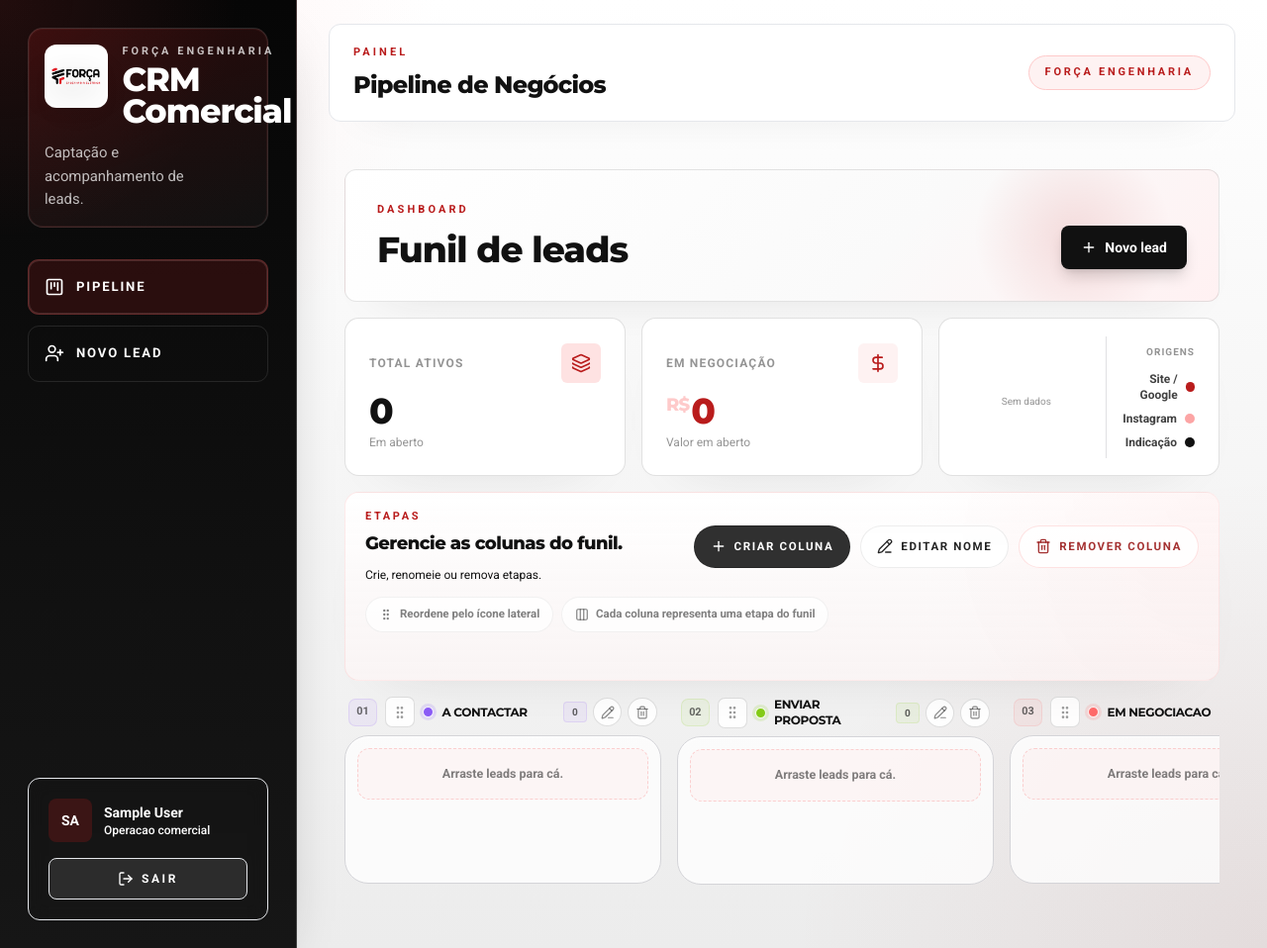
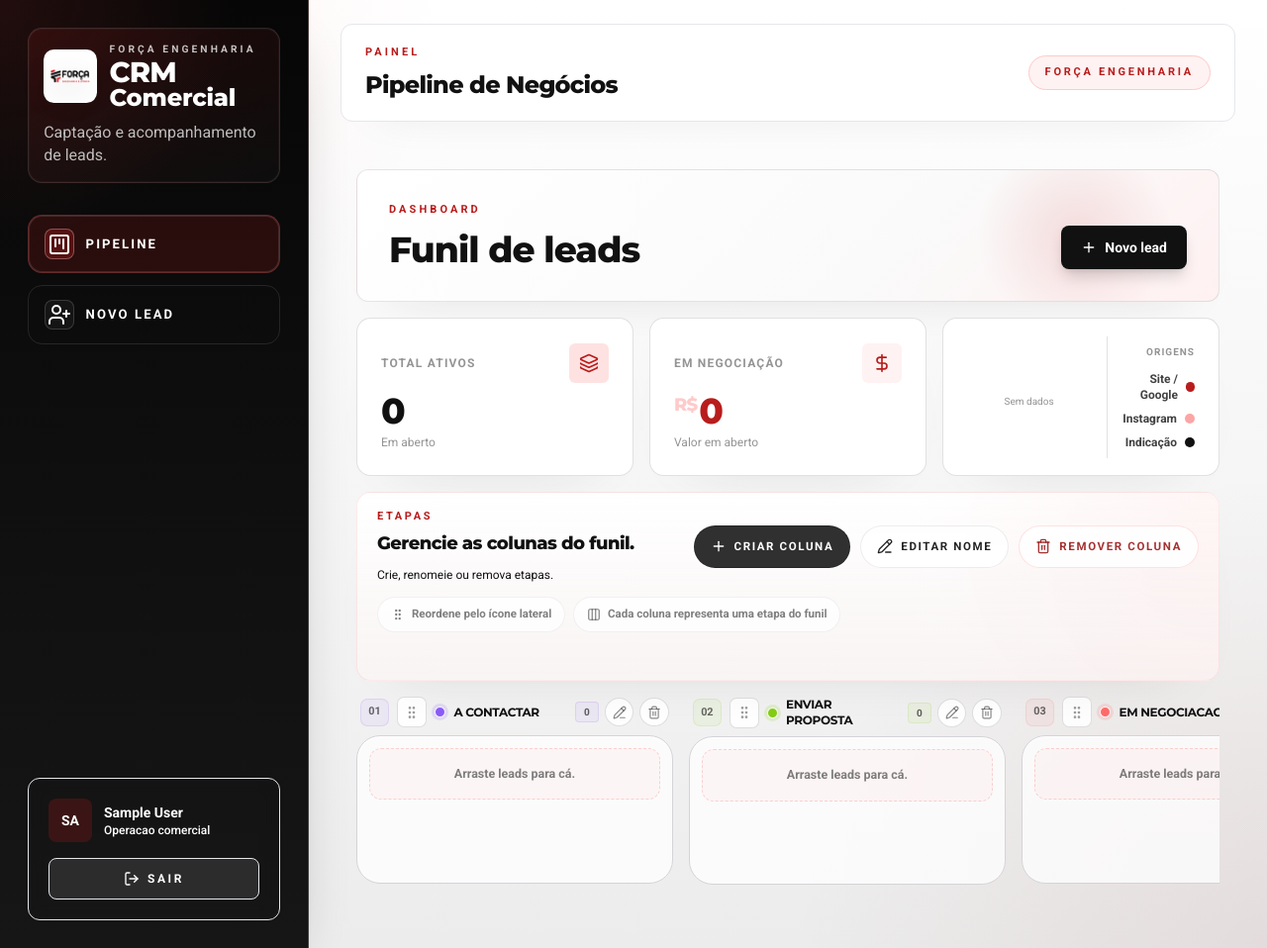
Before and after one commit to miguelbento189-lang/crm-sistema, a Django app: page /sistema/crm/pipeline/ in a window 1280 px wide. Shown: the whole page at 99% size. Run offline with Django 5.2, Linux system fonts and the light colour scheme; the visitor is signed in with stand-in values (Sample User, id 1); data comes from the database, SQL or seed files in the repository; data that the repository does not hold is empty; some libraries are stand-ins or nearby versions.

Commit message:
Refatora sidebar do CRM com melhor hierarquia visual

```diff
--- a/crm/templates/crm/pipeline_base.html
+++ b/crm/templates/crm/pipeline_base.html
@@ -51,7 +51,7 @@
     .pipeline-shell {
       min-height: 100vh;
       display: grid;
-      grid-template-columns: 300px minmax(0, 1fr);
+      grid-template-columns: 312px minmax(0, 1fr);
     }
 
     .pipeline-sidebar {
@@ -65,24 +65,24 @@
 
     .brand-lockup {
       display: flex;
-      align-items: flex-start;
-      gap: 0.9rem;
+      align-items: center;
+      gap: 0.8rem;
       width: 100%;
     }
 
     .sidebar-brand {
       border: 1px solid rgba(221, 221, 221, 0.14);
-      border-radius: 0.95rem;
-      padding: 1rem;
-      background: linear-gradient(160deg, rgba(185, 28, 28, 0.2), rgba(255, 255, 255, 0.03));
-      box-shadow: inset 0 0 0 1px rgba(248, 113, 113, 0.08);
+      border-radius: 0.9rem;
+      padding: 0.95rem;
+      background: linear-gradient(160deg, rgba(185, 28, 28, 0.14), rgba(255, 255, 255, 0.02));
+      box-shadow: inset 0 0 0 1px rgba(248, 113, 113, 0.06);
     }
 
     .brand-mark {
-      width: 4rem;
-      height: 4rem;
-      border-radius: 0.75rem;
-      padding: 0.4rem;
+      width: 3.35rem;
+      height: 3.35rem;
+      border-radius: 0.65rem;
+      padding: 0.35rem;
       display: inline-flex;
       align-items: center;
       justify-content: center;
@@ -100,53 +100,73 @@
     }
 
     .brand-eyebrow {
-      font-size: 0.68rem;
+      font-size: 0.64rem;
       font-weight: 900;
-      letter-spacing: 0.28em;
+      letter-spacing: 0.3em;
       text-transform: uppercase;
       color: rgba(255, 255, 255, 0.74);
-      line-height: 1.35;
+      line-height: 1.2;
     }
 
     .brand-title {
-      margin-top: 0.3rem;
-      font-size: clamp(2.1rem, 2.2vw, 2.55rem);
+      margin-top: 0.25rem;
+      font-size: clamp(1.8rem, 1.95vw, 2.2rem);
       font-weight: 900;
-      line-height: 0.95;
+      line-height: 0.9;
       color: #ffffff;
     }
 
+    .brand-title span {
+      display: block;
+      margin-top: 0.08rem;
+      font-size: 0.84em;
+      letter-spacing: -0.01em;
+    }
+
     .brand-summary {
-      margin-top: 0.95rem;
-      font-size: 0.93rem;
-      line-height: 1.55;
+      margin-top: 0.8rem;
+      font-size: 1rem;
+      line-height: 1.45;
       color: rgba(255, 255, 255, 0.72);
-      max-width: 22ch;
+      max-width: 24ch;
     }
 
     .pipeline-nav {
       display: grid;
-      gap: 0.65rem;
+      gap: 0.75rem;
     }
 
     .pipeline-link {
       display: flex;
       align-items: center;
-      gap: 0.75rem;
+      gap: 0.7rem;
       border: 1px solid rgba(221, 221, 221, 0.12);
-      border-radius: 0.7rem;
-      min-height: 3.55rem;
-      padding: 0.95rem 1rem;
+      border-radius: 0.9rem;
+      min-height: 3.45rem;
+      padding: 0.85rem 1rem;
       font-size: 0.82rem;
       font-weight: 800;
-      letter-spacing: 0.14em;
+      letter-spacing: 0.16em;
       text-transform: uppercase;
       transition: background-color 0.24s ease, border-color 0.24s ease, transform 0.24s ease, box-shadow 0.24s ease;
     }
 
+    .pipeline-link .menu-icon {
+      width: 1.9rem;
+      height: 1.9rem;
+      border-radius: 0.5rem;
+      border: 1px solid rgba(255, 255, 255, 0.16);
+      background: rgba(255, 255, 255, 0.04);
+      display: inline-flex;
+      align-items: center;
+      justify-content: center;
+      flex: 0 0 auto;
+    }
+
     .pipeline-link i {
       color: rgba(255, 255, 255, 0.92);
-      flex: 0 0 auto;
+      width: 1rem;
+      height: 1rem;
     }
 
     .pipeline-link:hover {
@@ -160,6 +180,11 @@
       background: rgba(185, 28, 28, 0.18);
       border-color: rgba(248, 113, 113, 0.28);
       box-shadow: inset 0 0 0 1px rgba(254, 202, 202, 0.14);
+    }
+
+    .pipeline-link.is-active .menu-icon {
+      border-color: rgba(254, 202, 202, 0.35);
+      background: rgba(185, 28, 28, 0.32);
     }
 
     .message-card {
@@ -281,7 +306,7 @@
               </div>
               <div>
                 <p class="brand-eyebrow">Força Engenharia</p>
-                <h1 class="brand-title">CRM<br>Comercial</h1>
+                <h1 class="brand-title">CRM <span>Comercial</span></h1>
               </div>
             </div>
             <p class="brand-summary">Captação e acompanhamento de leads.</p>
@@ -290,11 +315,11 @@
 
         <nav class="pipeline-nav">
           <a href="{% url 'crm:crm_dashboard' %}" class="pipeline-link {% if request.resolver_match.url_name == 'crm_dashboard' %}is-active{% endif %}">
-            <i data-lucide="kanban-square" class="h-5 w-5"></i>
+            <span class="menu-icon"><i data-lucide="kanban-square"></i></span>
             <span>Pipeline</span>
           </a>
           <a href="{% url 'crm:cadastrar_lead' %}" class="pipeline-link {% if request.resolver_match.url_name == 'cadastrar_lead' %}is-active{% endif %}">
-            <i data-lucide="user-plus" class="h-5 w-5"></i>
+            <span class="menu-icon"><i data-lucide="user-plus"></i></span>
             <span>Novo Lead</span>
           </a>
         </nav>
```
